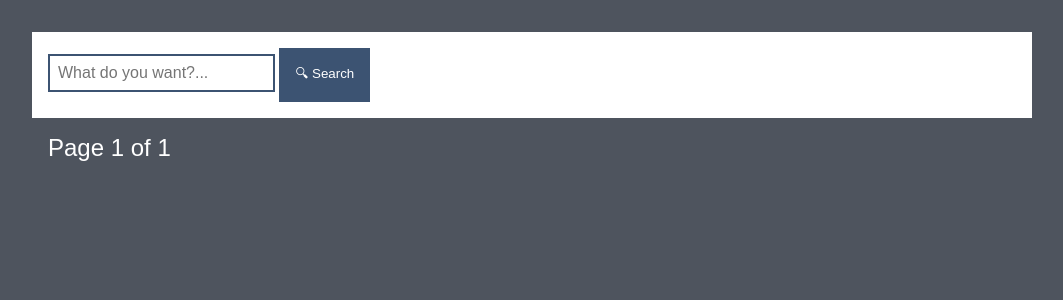
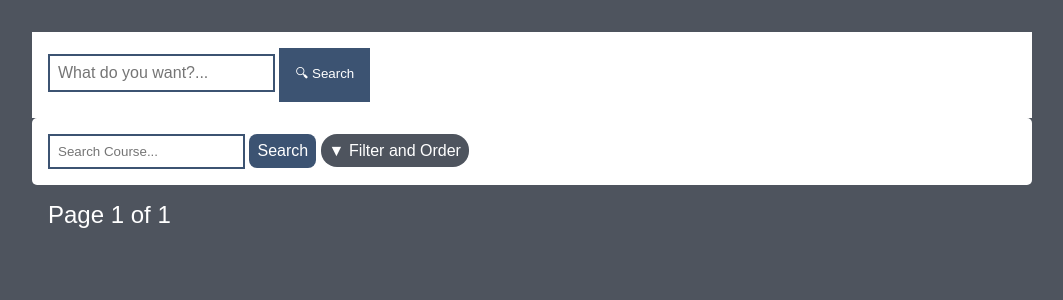
Before and after one commit to araxabd/academic-notes-organizer, a Django app: page / in a window 1280 px wide. Shown: the part 67-367 px from the top of the page, without its empty margins (108-1171 px from the left). Run offline with Django 5.2, Linux system fonts and the light colour scheme; data that the repository does not hold is empty.

Commit message:
search and filters for marketplace courselist

```diff
--- a/project/marketplace/views.py
+++ b/project/marketplace/views.py
@@ -1,12 +1,44 @@
 from django.shortcuts import render, get_object_or_404, redirect
-from django.db.models import Avg
+from django.db.models import Avg, Q
 from django.core.paginator import Paginator
 from courses.models import Course
 from .models import Rating, Comment
 from .forms import RatingForm, CommentForm
 
 def course_public_list(request):
-    courses = Course.objects.filter(is_public=True).annotate(rating=Avg("ratings__score")).order_by("-created")
+    courses = Course.objects.filter(is_public=True).annotate(rating=Avg("ratings__score"))
+    q = request.GET.get("q", "").strip()
+    from_date = request.GET.get("from")
+    to_date = request.GET.get("to")
+    min_price = request.GET.get("min")
+    max_price = request.GET.get("max")
+    order = request.GET.get("order")
+    if q:
+        courses = courses.filter(Q(title__icontains=q) | Q(desc__icontains=q) | Q(owner__username__icontains=q))
+
+    if from_date:
+        courses = courses.filter(created__date__gte=from_date)
+
+    if to_date:
+        courses = courses.filter(created__date__lte=to_date)
+
+    if min_price:
+        courses = courses.filter(price__gte=min_price)
+
+    if max_price:
+        courses = courses.filter(price__lte=max_price)
+
+    if order == "rating":
+        courses = courses.order_by("-rating")
+    elif order == "cheap":
+        courses = courses.order_by("price")
+    elif order == "expensive":
+        courses = courses.order_by("-price")
+    elif order == "old":
+        courses = courses.order_by("created")
+    else:
+        courses = courses.order_by("-created")
+
     paginator = Paginator(courses, 5)
     page_number = request.GET.get('page')
     page_courses = paginator.get_page(page_number)
--- a/project/static/styles.css
+++ b/project/static/styles.css
@@ -152,7 +152,7 @@ body {
       margin-bottom: 0.25rem;
 }
 
-.common-form input, .common-form textarea{
+.common-form input, .common-form textarea, .common-form select{
       width: 100%;
       padding: 0.7rem 0.9rem;
       font-size: 1rem;
@@ -162,10 +162,12 @@ body {
       transition: 0.15s;
       margin-bottom: 1.25rem;
       outline: none;
+      color: var(--text)
 }
 
-.common-form input:focus,.common-form textarea:focus {
+.common-form input:focus,.common-form textarea:focus, .common-form select:focus{
       border-color: #6c7a91;
+      color: var(--back);
       background: white;
       box-shadow: 0 0 0 3px rgba(0, 0, 0, 0.02);
 }
@@ -192,6 +194,7 @@ body {
 .common-form button:active {
       transform: scale(0.98);
 }
+
 
 .extra {
       text-align: center;
@@ -485,3 +488,85 @@ body {
 	background: black;
 	color: var(--text);
 }
+
+
+.modal-wrap {
+    position: fixed;
+    inset: 0;
+    background: rgba(0,0,0,.5);
+    display: none;
+    justify-content: center;
+    align-items: center;
+    padding: 20px;
+}
+
+.modal-wrap:target {
+    display: flex;
+}
+
+.modal-box {
+    position: relative;
+    background: var(--fore);
+    border: 2px solid var(--text);
+    width: min(500px, 100%);
+    padding: 2rem;
+    border-radius: 10px;
+    position: relative;
+}
+
+.modal-box > a {
+	color: var(--text);
+	text-decoration: none;
+	font-size: 3rem;
+	position: absolute;
+	right: 0;
+	top: 0;
+	margin: 0 1rem;
+}
+
+.search {
+	background: var(--text);
+	color: var(--fore);
+	padding: 1rem;
+	border-radius: 5px;
+}
+
+.search > form {
+	display: inline;
+}
+
+.search > a {
+	background: var(--back);
+	color: var(--text);
+	text-decoration: none;
+	padding: 0.5rem;
+	cursor: pointer;
+	border-radius: 1rem;
+}
+
+.search > a:hover {
+	background: var(--fore);
+}
+
+.search > form > input {
+	outline: none;
+	border: 2px solid var(--fore);
+	background: var(--text);
+	color: var(--back);
+	padding: 0.5rem;
+}
+
+.search > form > button {
+	padding: 0.5rem;
+	background: var(--fore);
+	color: var(--text);
+	outline: none;
+	border-radius: 0.5rem;
+	cursor: pointer;
+	font-size: 1rem;
+	border: none;
+}
+
+.search > form > button:hover {
+	background: var(--back);
+}
--- a/project/templates/marketplace/course_public_list.html
+++ b/project/templates/marketplace/course_public_list.html
@@ -1,5 +1,37 @@
 {% extends '../base.html' %}
 {% block content %}
+
+<div class="search">
+	<form method="GET">
+		<input name="q" type="search" placeholder="Search Course..." value="{{ request.GET.q }}"/>
+		<button type="submit" class="search-btn">Search</button>
+	</form>
+	<a href="#filter-box">▼ Filter and Order</a>
+	<div id="filter-box" class="modal-wrap">
+		<div class="modal-box">
+			<a href="#" class="close-modal">&times;</a>
+			<form method="GET" class="common-form">
+				<label for="from_id">From : </label>
+				<input type="date" id="from_id" name="from" value="{{ request.GET.from }}">
+				<label for="to_id">To : </label>
+				<input type="date" id="to_id" name="to" value="{{ request.GET.to }}">
+				<label for="min_id">Minimum price : </label>
+				<input type="number" id="min_id" name="min" value="{{ request.GET.min }}">
+				<label for="max_id">Maximum price : </label>
+				<input type="number" id="max_id" name="max" value="{{ request.GET.max }}">
+				<label for="order_id">Order by : </label>
+				<select name="order">
+					<option value="" {% if request.GET.order == '' %}selected{% endif %}>Newest first</option>
+					<option value="old" {% if request.GET.order == 'old' %}selected{% endif %}>Oldest first</option>
+					<option value="rating" {% if request.GET.order == 'rating' %}selected{% endif %}>Most popular first</option>
+					<option value="cheap" {% if request.GET.order == 'cheap' %}selected{% endif %}>Cheapest first</option>
+					<option value="expensive" {% if request.GET.order == 'expensive' %}selected{% endif %}>Most expensive first</option>
+				</select>
+				<button type="submit">Apply</button>
+			</form>
+		</div>
+	</div>
+</div>
 
 {% for course in courses %}
 <div class="course">
```
